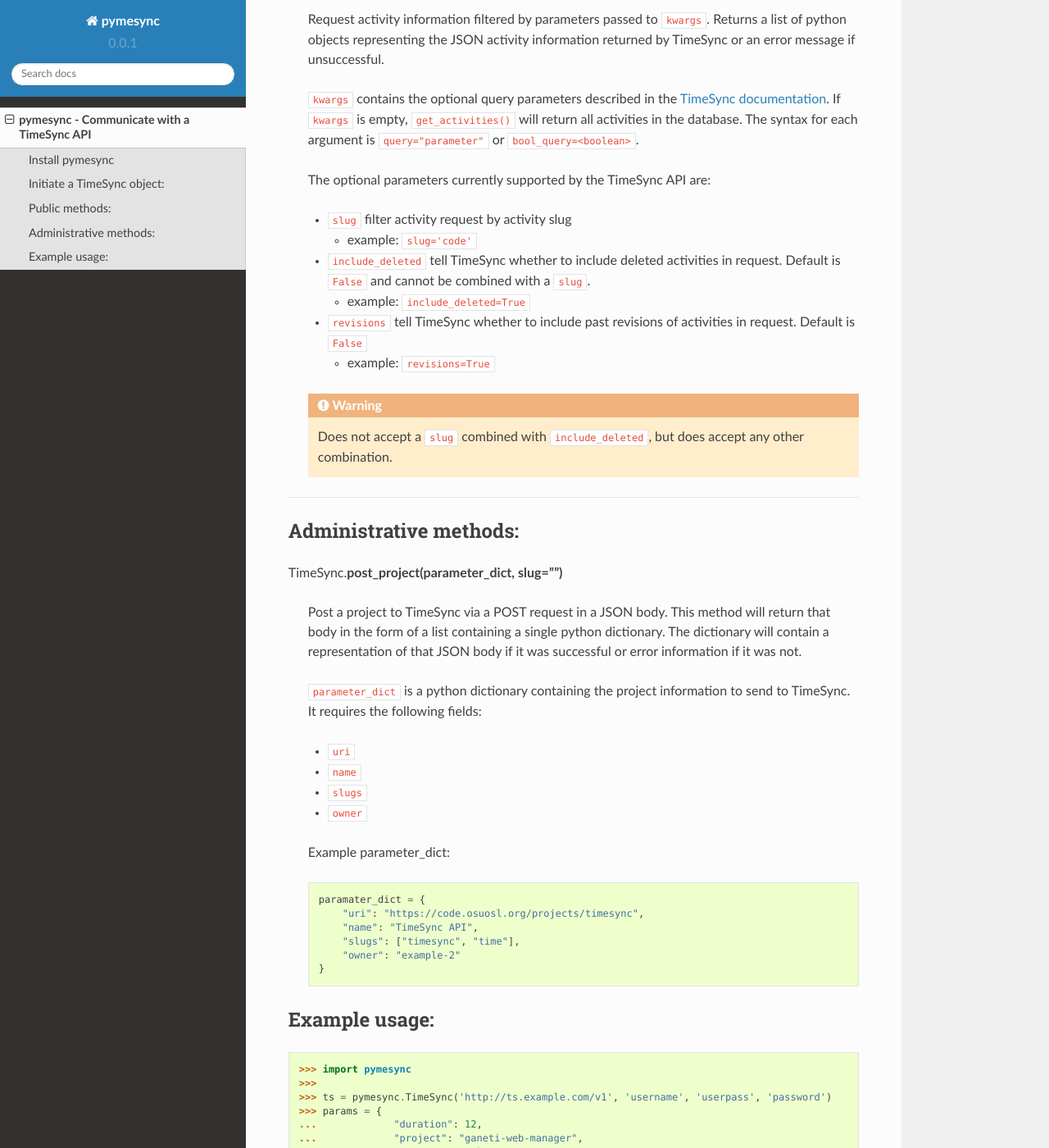
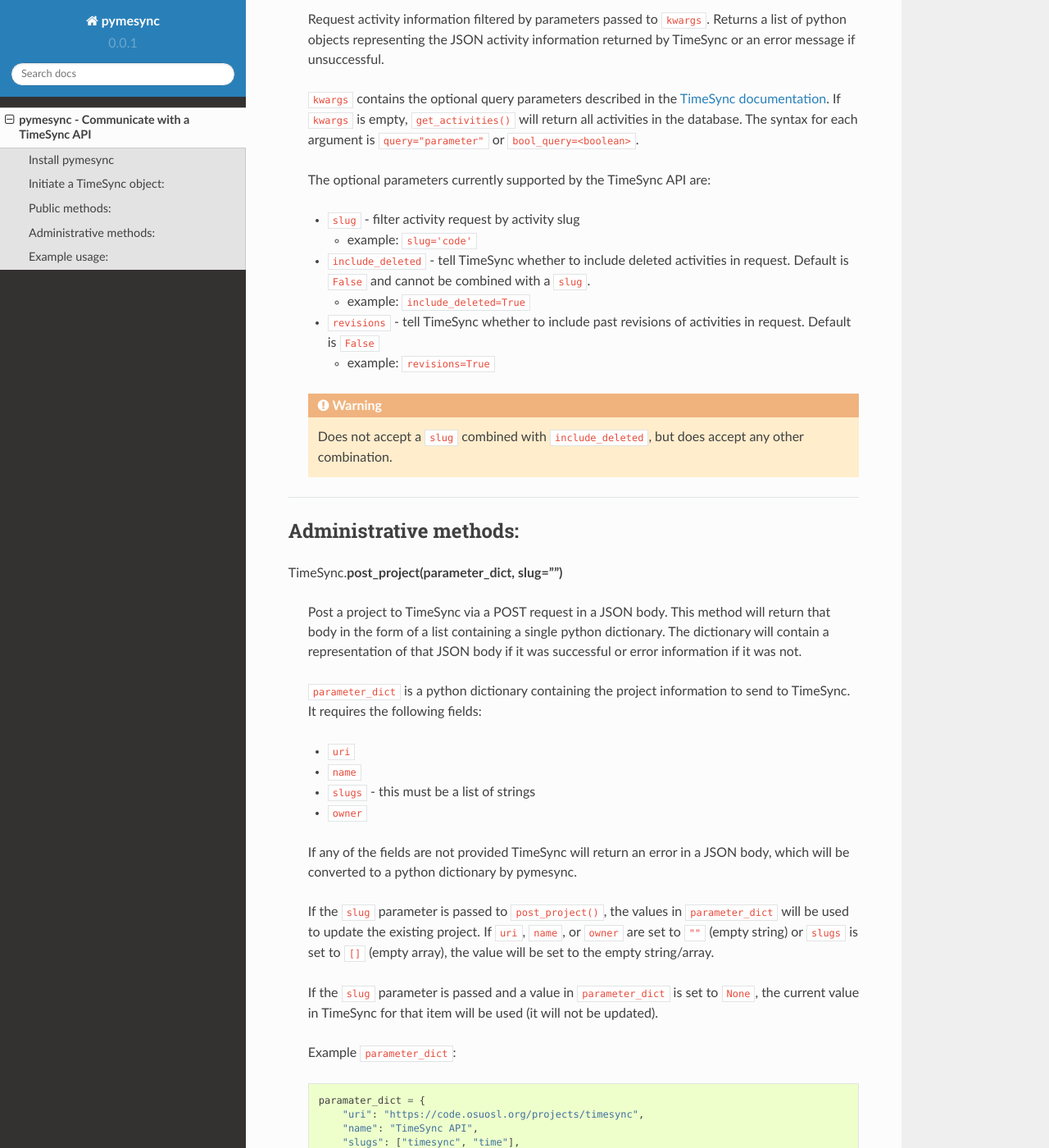
Before and after one commit to osuosl/pymesync, a Sphinx documentation site: the page built from docs/source/usage.rst, in a window 1280 px wide and 1400 px high, scrolled down 3319 px. Shown: the whole window at 82% size. Built offline with Sphinx 7.4.7 and the Read the Docs theme 2.0.0, drawn with Linux system fonts in a browser that asks for light colours; some of the changed text lies outside the part shown.

Commit message:
Clarify docs and minor reformat

```diff
--- a/docs/source/usage.rst
+++ b/docs/source/usage.rst
@@ -78,8 +78,8 @@ TimeSync.\ **send_time(parameter_dict)**
     * ``project``
     * ``user``
     * ``activities``
-    * ``notes``
-    * ``issue_uri``
+    * ``notes`` - this field is optional
+    * ``issue_uri`` - this field is optional
     * ``date_worked``
 
     Example ``parameter_dict``:
@@ -112,14 +112,14 @@ TimeSync.\ **get_times([\**kwargs])**
 
     Currently the valid queries allowed by pymesync are:
 
-    * ``user`` filter time request by user
-    * ``project`` filter time request by project
-    * ``activity`` filter time request by activity
-    * ``start`` filter time request by start date
-    * ``end`` filter time request by end date
-    * ``revisions`` either ``["true"]`` or ``["false"]`` to include revisions of
-      times
-    * ``id`` get specific time entry by time id
+    * ``user`` - filter time request by user
+    * ``project`` - filter time request by project
+    * ``activity`` - filter time request by activity
+    * ``start`` - filter time request by start date
+    * ``end`` - filter time request by end date
+    * ``revisions`` - either ``["true"]`` or ``["false"]`` to include revisions
+      of times
+    * ``id`` - get specific time entry by time id
 
     .. warning::
 
@@ -144,17 +144,17 @@ TimeSync.\ **get_projects([\**kwargs])**
 
     The optional parameters currently supported by the TimeSync API are:
 
-    * ``slug`` filter project request by project slug
+    * ``slug`` - filter project request by project slug
 
       - example: ``slug='gwm'``
 
-    * ``include_deleted`` tell TimeSync whether to include deleted projects in
+    * ``include_deleted`` - tell TimeSync whether to include deleted projects in
       request. Default is ``False`` and cannot be combined with a ``slug``.
 
       - example: ``include_deleted=True``
 
-    * ``revisions`` tell TimeSync whether to include past revisions of projects
-      in request. Default is ``False``
+    * ``revisions`` - tell TimeSync whether to include past revisions of
+      projects in request. Default is ``False``
 
       - example: ``revisions=True``
 
@@ -178,16 +178,16 @@ TimeSync.\ **get_activities([\**kwargs])**
 
     The optional parameters currently supported by the TimeSync API are:
 
-    * ``slug`` filter activity request by activity slug
+    * ``slug`` - filter activity request by activity slug
 
       - example: ``slug='code'``
 
-    * ``include_deleted`` tell TimeSync whether to include deleted activities in
-      request. Default is ``False`` and cannot be combined with a ``slug``.
+    * ``include_deleted`` - tell TimeSync whether to include deleted activities
+      in request. Default is ``False`` and cannot be combined with a ``slug``.
 
       - example: ``include_deleted=True``
 
-    * ``revisions`` tell TimeSync whether to include past revisions of
+    * ``revisions`` - tell TimeSync whether to include past revisions of
       activities in request. Default is ``False``
 
       - example: ``revisions=True``
@@ -214,10 +214,22 @@ TimeSync.\ **post_project(parameter_dict, slug="")**
 
     * ``uri``
     * ``name``
-    * ``slugs``
+    * ``slugs`` - this must be a list of strings
     * ``owner``
 
-    Example parameter_dict:
+    If any of the fields are not provided TimeSync will return an error in a
+    JSON body, which will be converted to a python dictionary by pymesync.
+
+    If the ``slug`` parameter is passed to ``post_project()``, the values in
+    ``parameter_dict`` will be used to update the existing project. If ``uri``,
+    ``name``, or ``owner`` are set to ``""`` (empty string) or ``slugs`` is set
+    to ``[]`` (empty array), the value will be set to the empty string/array.
+
+    If the ``slug`` parameter is passed and a value in ``parameter_dict`` is set
+    to ``None``, the current value in TimeSync for that item will be used (it
+    will not be updated).
+
+    Example ``parameter_dict``:
 
     .. code-block:: python
 
@@ -226,6 +238,17 @@ TimeSync.\ **post_project(parameter_dict, slug="")**
           "name": "TimeSync API",
           "slugs": ["timesync", "time"],
           "owner": "example-2"
+      }
+
+    Example update ``parameter_dict``:
+
+    .. code-block:: python
+
+      parameter_dict = {
+          "uri": None,
+          "name": None,
+          "slugs": ["timesync", "time", "ts"],
+          "owner": None
       }
 
 Example usage:
```
